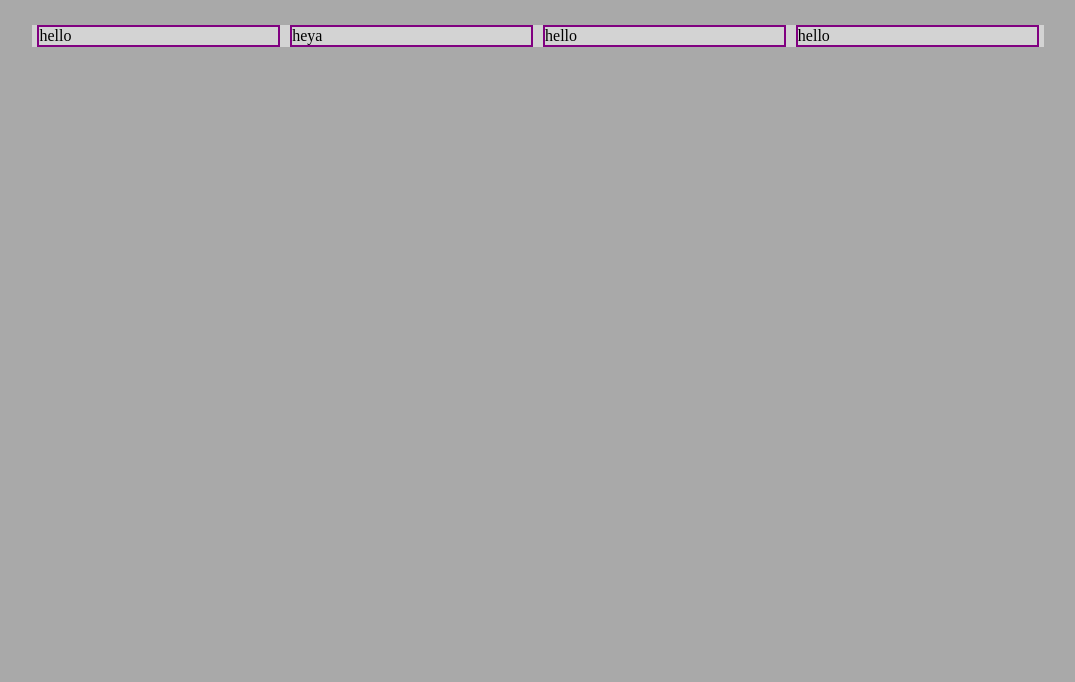
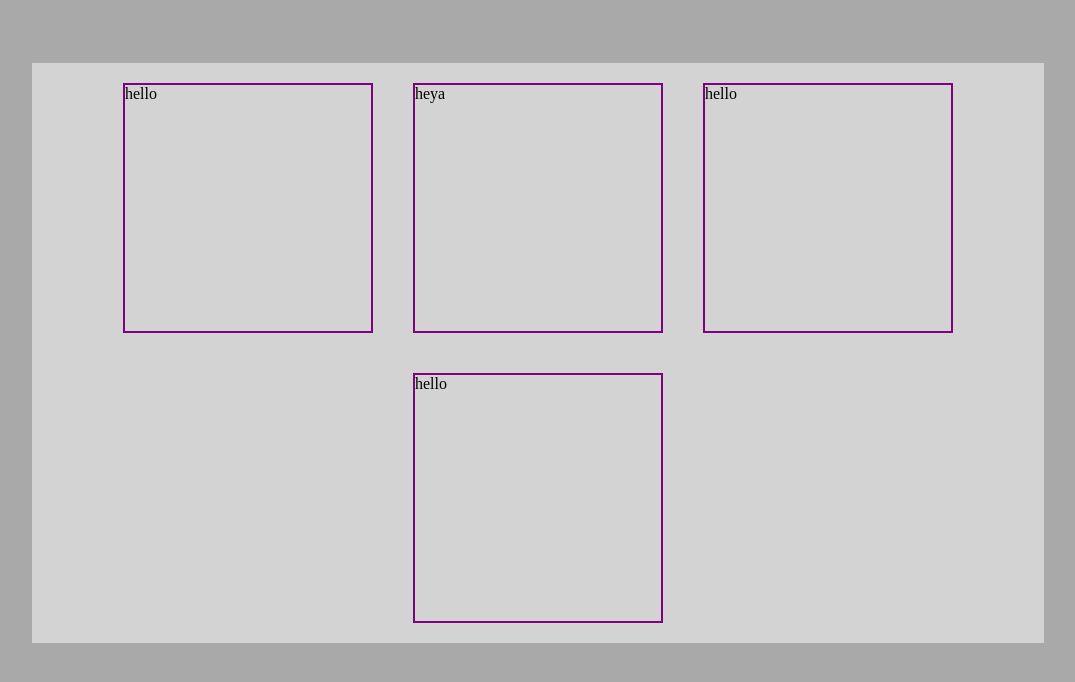
Before and after one commit to janemaguire/js-squares, a PHP site: page / in a window 1280 px wide. Shown: the top 682 px of the page, without its empty margins (102-1177 px from the left). Run offline with PHP 8.4, Linux system fonts and the light colour scheme.

Commit message:
Setting up grid with flexbox

```diff
--- a/style.css
+++ b/style.css
@@ -9,17 +9,21 @@ body {
 .container {
     display: flex;
     flex-direction: row;
-    max-width: 80%;
-    margin: 2% auto;
+    width: 80%;
+    margin: 5% auto;
     background-color: lightgrey;
-    justify-content: space-around;
-
+    justify-content: center;
+    flex-wrap: wrap;
 }
 
 .square {
     display: inline;
-    width: 24%;
-    height: 20%;
-    border: solid 2px purple;
+    min-width: 250px;
+    min-height: 250px;
+    border: solid 2.5px purple;
+    margin: 20px;
+}
+
+@media (min-width: 400px) {
 
 }
```
